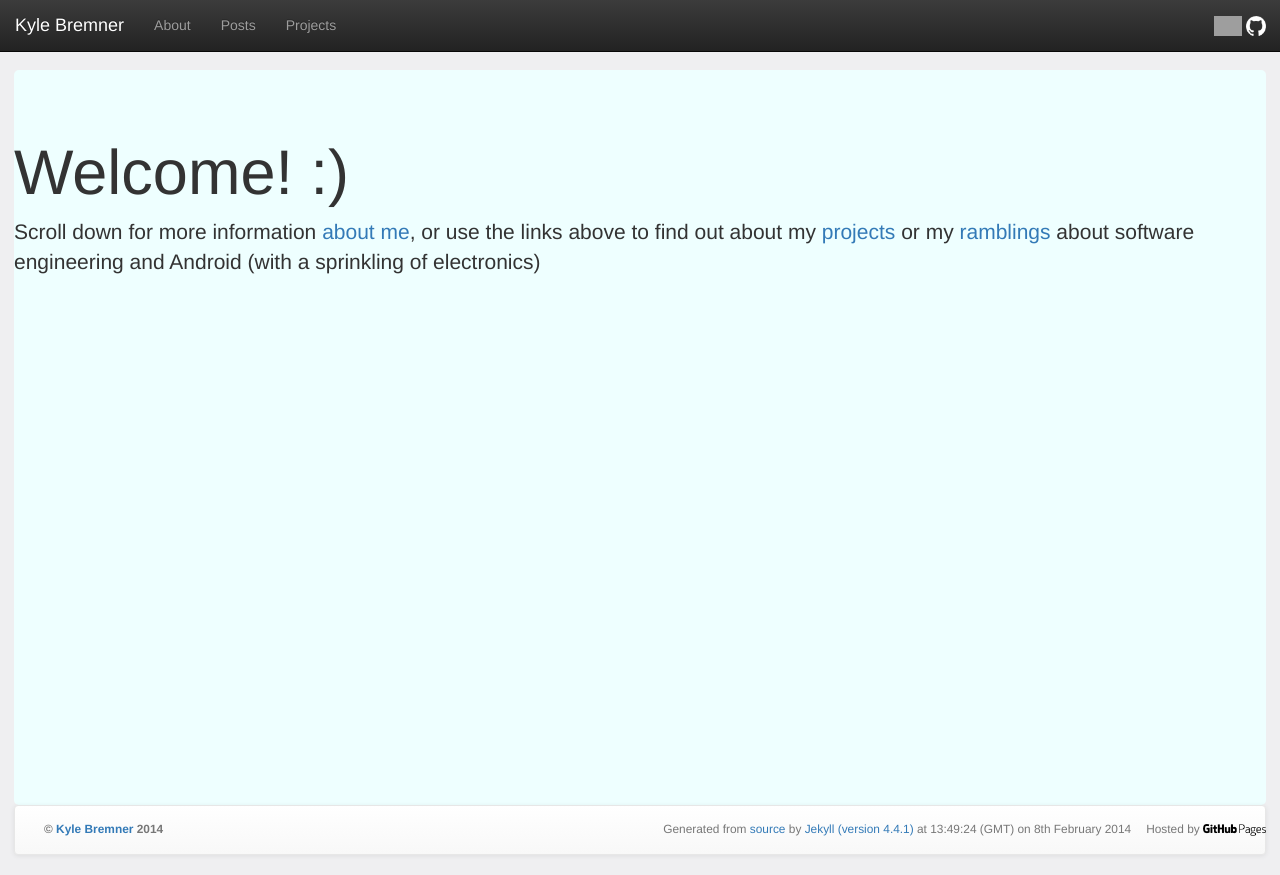
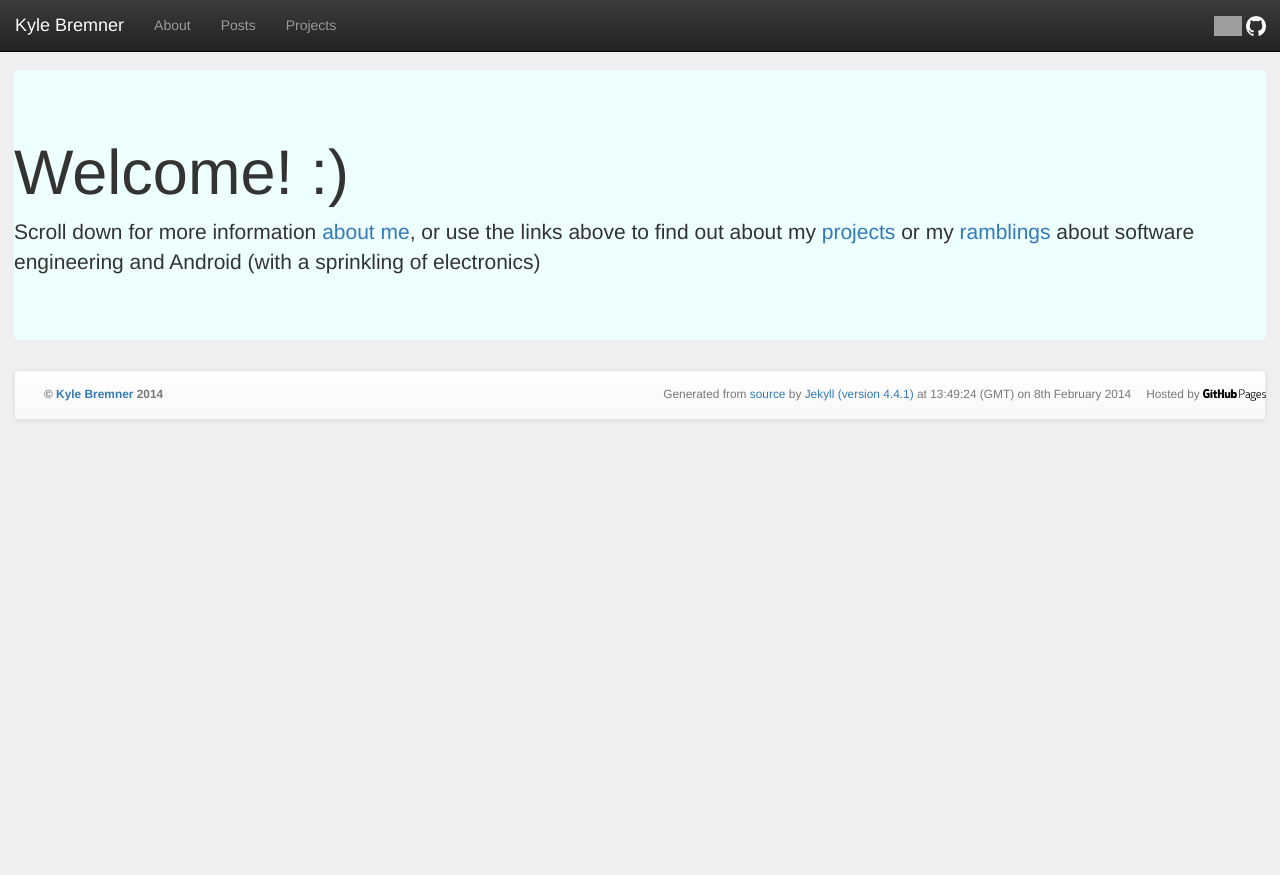
Before and after one commit to kbremner/kbremner.github.io, a Jekyll site: the page built from index.html, in a window 1280 px wide. Shown: the top 875 px of the page. Built offline with Jekyll 4.4.1, drawn with Linux system fonts in a browser that asks for light colours; nearby versions of some CDN libraries; Markdown is read by kramdown in place of the engine named in the settings; grey boxes are pictures that could not be loaded.

Commit message:
Updated index.html

```diff
--- a/index.html
+++ b/index.html
@@ -8,6 +8,3 @@ published: true
   <h1>Welcome! :)</h1>
   <p>Scroll down for more information <a href="#about">about me</a>, or use the links above to find out about my <a href="/projects">projects</a> or my <a href="/posts">ramblings</a> about software engineering and Android (with a sprinkling of electronics)</p>
 </div>
-<div class="welcome-section anchor-header" id="about" style="height:200px;padding-bottom:1em;"></div>
-<div class="welcome-section anchor-header" style="height:200px;padding-bottom:1em;"></div>
-<div class="welcome-section anchor-header" style="height:200px;padding-bottom:1em;"></div>
```
